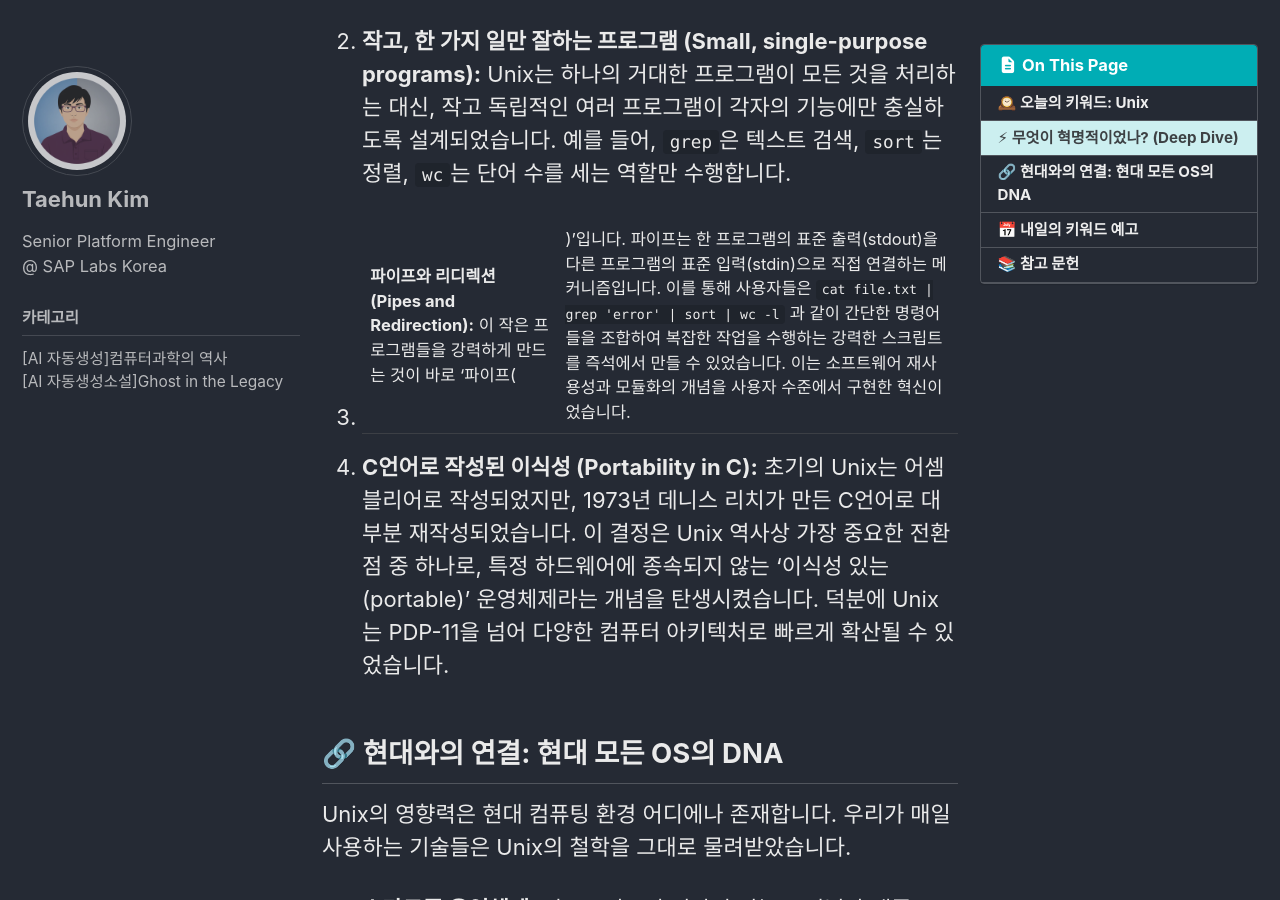
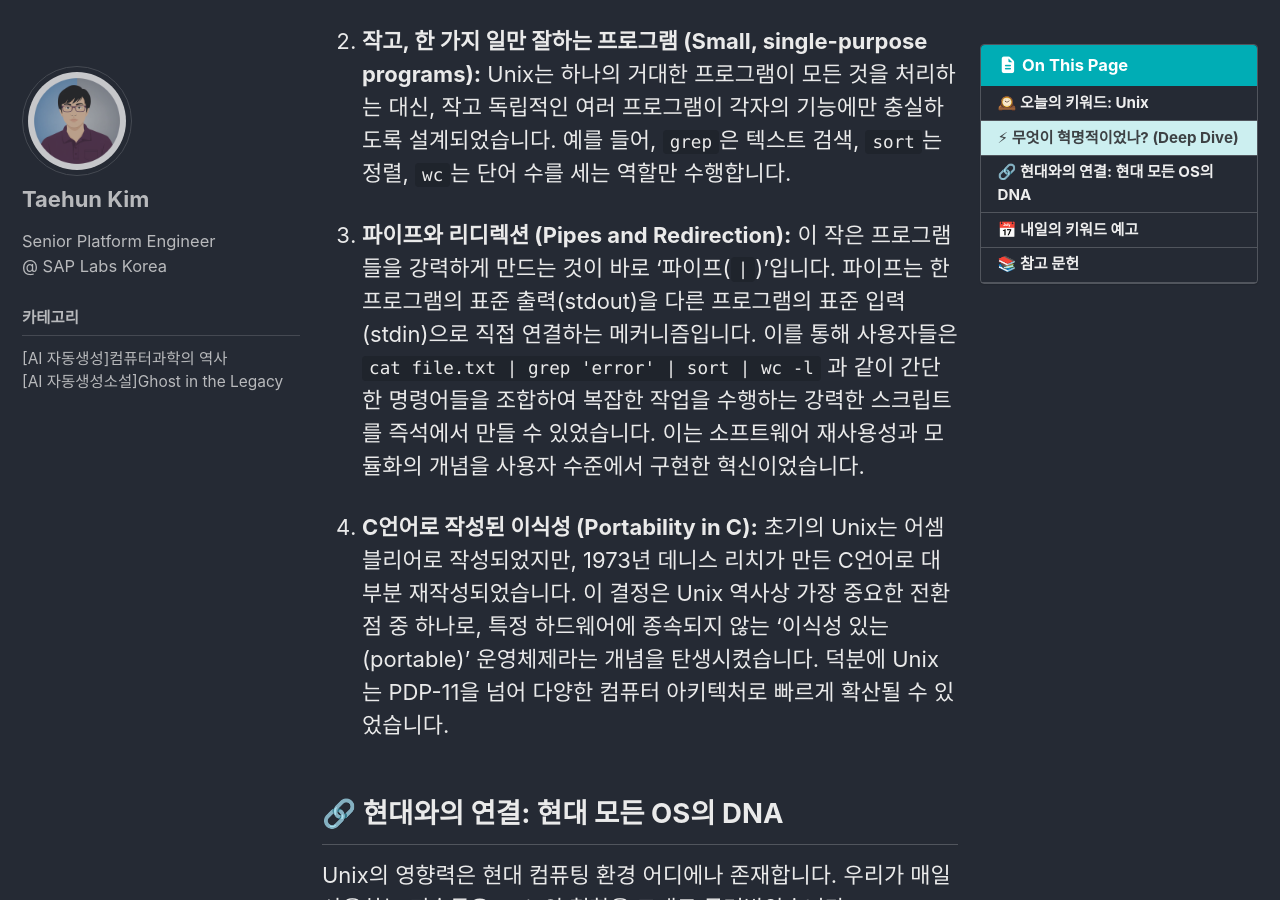
Before and after one commit to TaeHunKim/TaeHunKim.github.io, a Jekyll site: the page built from _posts/cs_history/2025-11-17-day23.md, in a window 1280 px wide and 900 px high, scrolled down 1426 px. Built offline with Jekyll 4.4.1, drawn with Linux system fonts in a browser that asks for light colours; cached includes are drawn as plain includes; comment, search, counter and statistics services are not loaded.

```diff
--- a/_posts/cs_history/2025-11-17-day23.md
+++ b/_posts/cs_history/2025-11-17-day23.md
@@ -22,7 +22,7 @@ comments: true
 
 2.  **작고, 한 가지 일만 잘하는 프로그램 (Small, single-purpose programs):** Unix는 하나의 거대한 프로그램이 모든 것을 처리하는 대신, 작고 독립적인 여러 프로그램이 각자의 기능에만 충실하도록 설계되었습니다. 예를 들어, `grep`은 텍스트 검색, `sort`는 정렬, `wc`는 단어 수를 세는 역할만 수행합니다.
 
-3.  **파이프와 리디렉션 (Pipes and Redirection):** 이 작은 프로그램들을 강력하게 만드는 것이 바로 '파이프(|)'입니다. 파이프는 한 프로그램의 표준 출력(stdout)을 다른 프로그램의 표준 입력(stdin)으로 직접 연결하는 메커니즘입니다. 이를 통해 사용자들은 `cat file.txt | grep 'error' | sort | wc -l` 과 같이 간단한 명령어들을 조합하여 복잡한 작업을 수행하는 강력한 스크립트를 즉석에서 만들 수 있었습니다. 이는 소프트웨어 재사용성과 모듈화의 개념을 사용자 수준에서 구현한 혁신이었습니다.
+3.  **파이프와 리디렉션 (Pipes and Redirection):** 이 작은 프로그램들을 강력하게 만드는 것이 바로 '파이프(`|`)'입니다. 파이프는 한 프로그램의 표준 출력(stdout)을 다른 프로그램의 표준 입력(stdin)으로 직접 연결하는 메커니즘입니다. 이를 통해 사용자들은 `cat file.txt | grep 'error' | sort | wc -l` 과 같이 간단한 명령어들을 조합하여 복잡한 작업을 수행하는 강력한 스크립트를 즉석에서 만들 수 있었습니다. 이는 소프트웨어 재사용성과 모듈화의 개념을 사용자 수준에서 구현한 혁신이었습니다.
 
 4.  **C언어로 작성된 이식성 (Portability in C):** 초기의 Unix는 어셈블리어로 작성되었지만, 1973년 데니스 리치가 만든 C언어로 대부분 재작성되었습니다. 이 결정은 Unix 역사상 가장 중요한 전환점 중 하나로, 특정 하드웨어에 종속되지 않는 '이식성 있는(portable)' 운영체제라는 개념을 탄생시켰습니다. 덕분에 Unix는 PDP-11을 넘어 다양한 컴퓨터 아키텍처로 빠르게 확산될 수 있었습니다.
 
```
